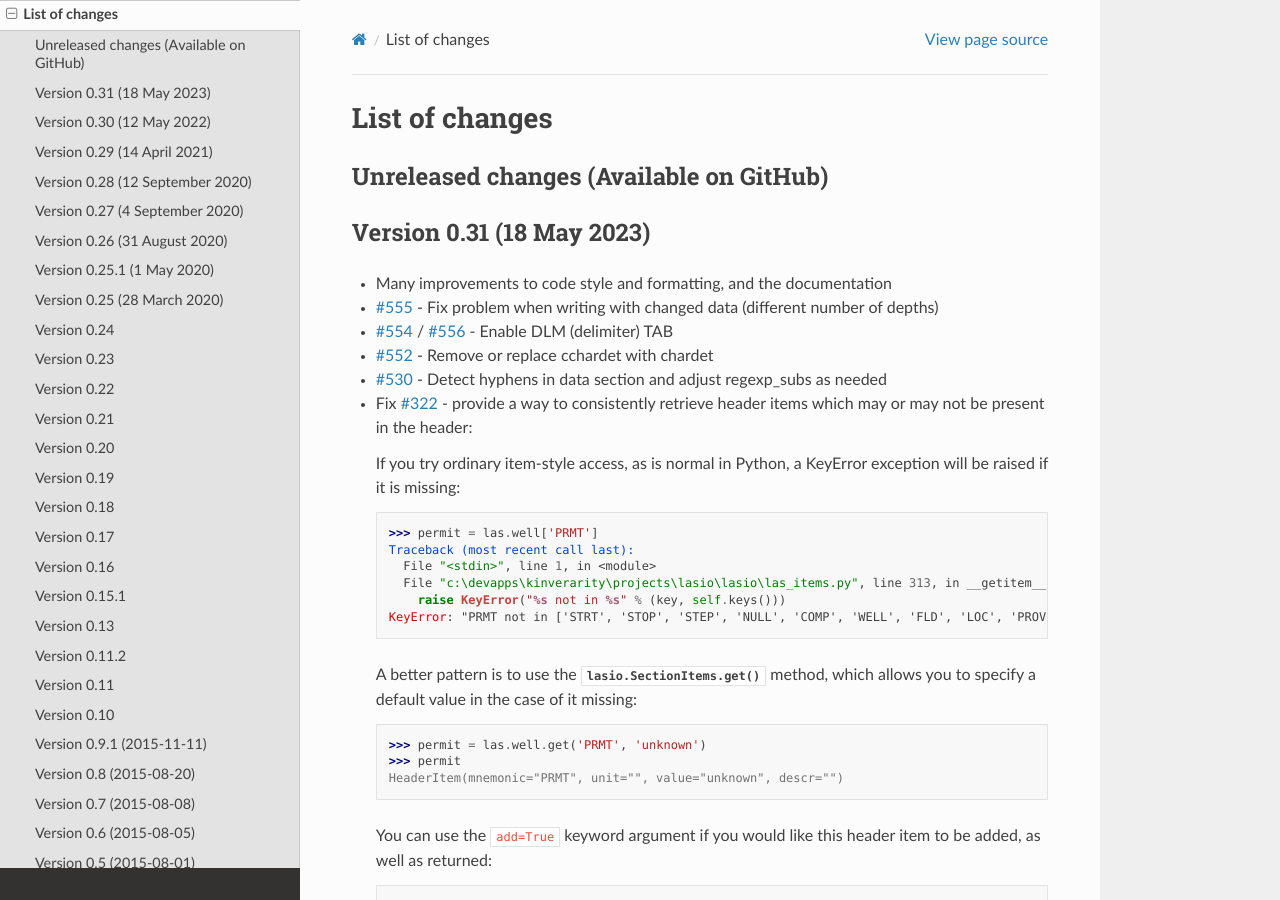
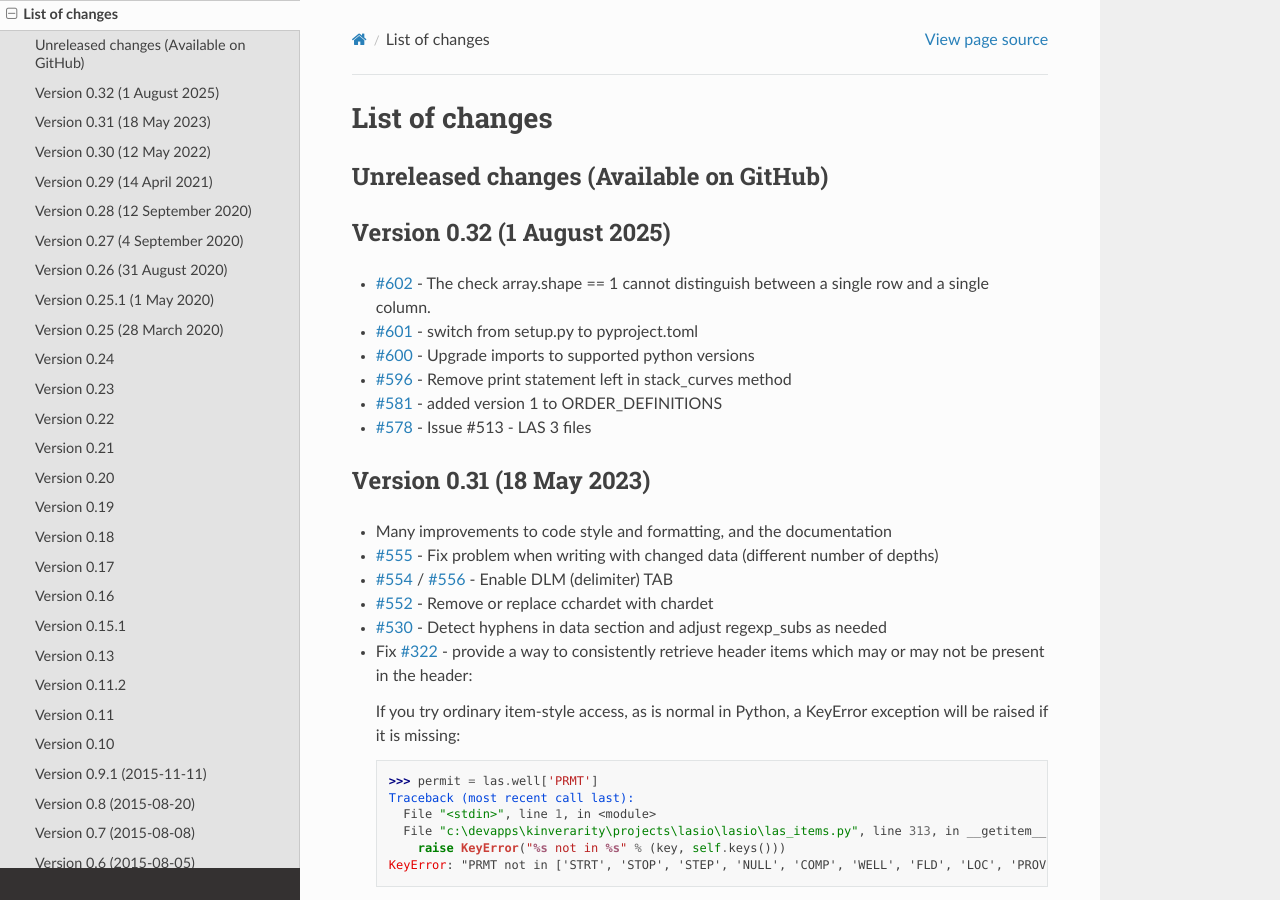
Before and after one commit to kinverarity1/lasio, a Sphinx documentation site: the page built from docs/source/changelog.rst, in a window 1280 px wide and 900 px high. Built offline with Sphinx 7.4.7 and the Read the Docs theme 3.1.0, drawn with Linux system fonts in a browser that asks for light colours; formulas are drawn with MathJax 3.

Commit message:
Version 0.32

```diff
--- a/docs/source/changelog.rst
+++ b/docs/source/changelog.rst
@@ -5,6 +5,15 @@ List of changes
 
 Unreleased changes (Available on GitHub)
 ----------------------------------------
+
+Version 0.32 (1 August 2025)
+----------------------------
+- `#602`_ - The check array.shape == 1 cannot distinguish between a single row and a single column.
+- `#601`_ - switch from setup.py to pyproject.toml
+- `#600`_ - Upgrade imports to supported python versions
+- `#596`_ - Remove print statement left in stack_curves method
+- `#581`_ - added version 1 to ORDER_DEFINITIONS
+- `#578`_ - Issue #513 - LAS 3 files
 
 Version 0.31 (18 May 2023)
 --------------------------
@@ -594,3 +603,9 @@ Version 0.2 (2015-07-08)
 .. _#554: https://github.com/kinverarity1/lasio/issues/554
 .. _#555: https://github.com/kinverarity1/lasio/issues/555
 .. _#556: https://github.com/kinverarity1/lasio/issues/556
+.. _#602: https://github.com/kinverarity1/lasio/issues/602
+.. _#601: https://github.com/kinverarity1/lasio/issues/601
+.. _#600: https://github.com/kinverarity1/lasio/issues/600
+.. _#596: https://github.com/kinverarity1/lasio/issues/596
+.. _#581: https://github.com/kinverarity1/lasio/issues/581
+.. _#578: https://github.com/kinverarity1/lasio/issues/578
```
Also changed, not shown: 1 other file.
